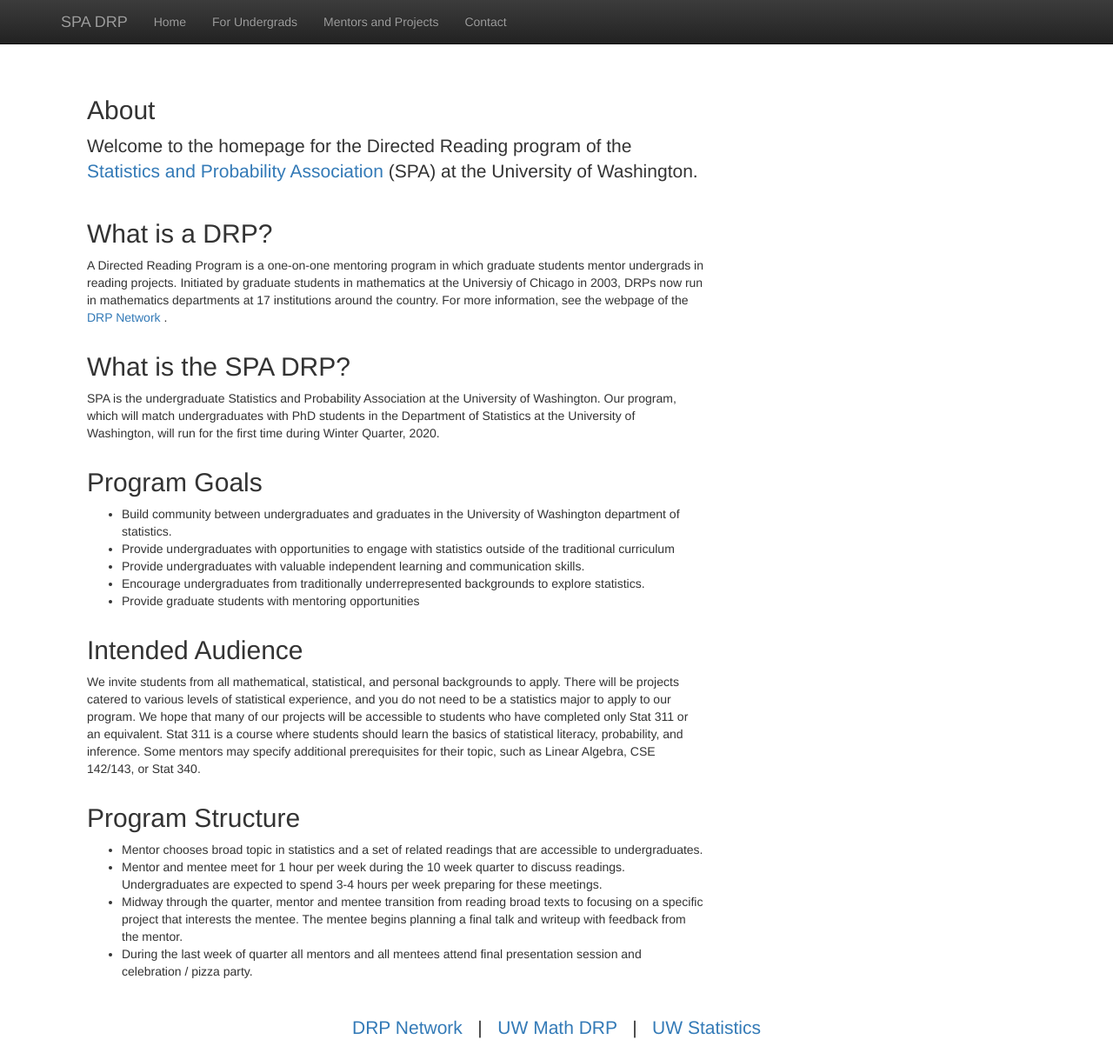
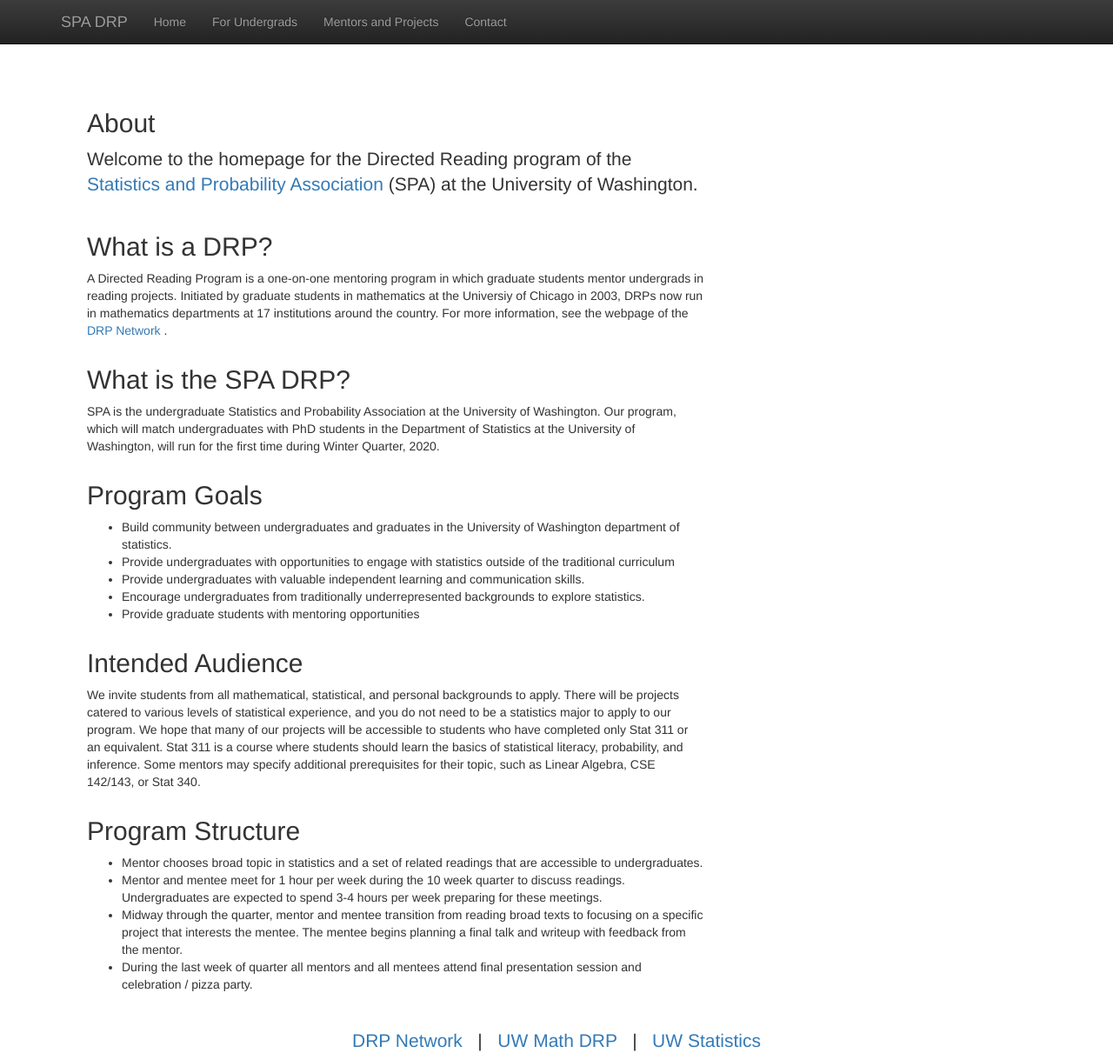
Before and after one commit to anna-neufeld/spa_drp, a Jekyll site: the page built from index.html, in a window 1280 px wide and 1211 px high. Shown: the whole window at 87% size. Built offline with Jekyll 4.4.1, drawn with Linux system fonts in a browser that asks for light colours; nearby versions of some CDN libraries; library files that are not in the unit come from our copies.

Commit message:
Adding padding?

```diff
--- a/index.html
+++ b/index.html
@@ -5,7 +5,7 @@
 
 
 <div class="col-md-8">
-  <h2 class="featurette-heading">About </h2>
+  <h2 style="padding-top: 15px;" class="featurette-heading">About </h2>
   <p class="lead">
   Welcome to the homepage for the Directed Reading program of the <a href = "http://students.washington.edu/spassc/">Statistics and Probability Association</a>
   (SPA) at the University of Washington.
```
